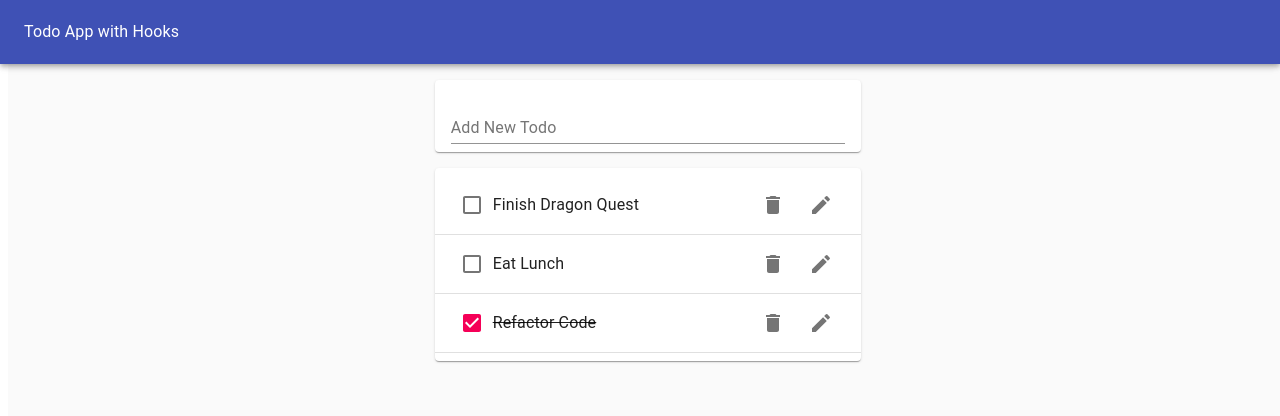
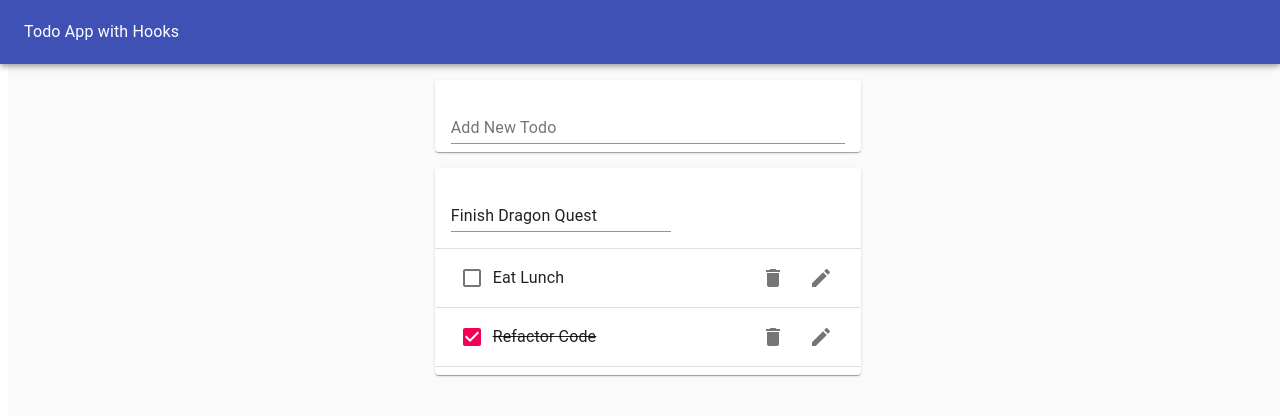
Before and after one commit to ramonjmcastillo/hooks-todo, a React (Create React App) app: page / in a window 1280 px wide. Both pictures are taken after a click on the button 821 px from the left and 205 px from the top of the page. Shown: the top 416 px of the page. Built offline with nearby package versions, Linux system fonts and the light colour scheme.

Commit message:
Added edit functionality for the todo

```diff
--- /dev/null
+++ b/src/TodoApp/EditForm.js/EditForm.js
@@ -0,0 +1,27 @@
+import React from "react";
+import TextField from "@material-ui/core/TextField";
+import useInputState from "../../hooks/useInputState";
+
+function EditForm({ editTodo, id, task, toggleIsEditing }) {
+  const [value, handleChange, reset] = useInputState(task);
+
+  return (
+    <form
+      onSubmit={e => {
+        e.preventDefault();
+        editTodo(id, value);
+        reset();
+        toggleIsEditing();
+      }}
+    >
+      <TextField
+        margin="normal"
+        value={value}
+        onChange={handleChange}
+        fullWidth
+      />
+    </form>
+  );
+}
+
+export default EditForm;
--- a/src/TodoApp/TodoApp.js
+++ b/src/TodoApp/TodoApp.js
@@ -51,6 +51,14 @@ function TodoApp() {
     setTodos(updateTodos);
   };
 
+  const editTodo = (todoId, newTask) => {
+    const updateTodos = todos.map(todo => {
+      return todo.id === todoId ? { ...todo, task: newTask } : todo;
+    });
+
+    setTodos(updateTodos);
+  };
+
   return (
     <Paper
       style={{
@@ -75,6 +83,7 @@ function TodoApp() {
             toggleTodo={toggleTodo}
             removeTodo={removeTodo}
             todos={todos}
+            editTodo={editTodo}
           />
         </Grid>
       </Grid>
--- a/src/TodoApp/TodoList/Todo.js
+++ b/src/TodoApp/TodoList/Todo.js
@@ -6,10 +6,23 @@ import IconButton from "@material-ui/core/IconButton";
 import DeleteIcon from "@material-ui/icons/Delete";
 import EditIcon from "@material-ui/icons/Edit";
 import ListItemSecondaryAction from "@material-ui/core/ListItemSecondaryAction";
+import useToggleState from "../../hooks/useToggleState";
+import EditForm from "../EditForm.js/EditForm";
 
-const Todo = ({ task, completed, removeTodo, toggleTodo, id }) => {
+const Todo = ({ task, completed, removeTodo, toggleTodo, id, editTodo }) => {
+  const [isEditing, toggleIsEditing] = useToggleState(false);
+
   return (
     <ListItem>
+      {isEditing ? (
+        <EditForm
+          id={id}
+          editTodo={editTodo}
+          task={task}
+          toggleIsEditing={toggleIsEditing}
+        />
+      ) : (
+        <>
           <Checkbox
             onClick={() => {
               toggleTodo(id);
@@ -27,10 +40,12 @@ const Todo = ({ task, completed, removeTodo, toggleTodo, id }) => {
             <IconButton onClick={() => removeTodo(id)} aria-label="Delete">
               <DeleteIcon />
             </IconButton>
-        <IconButton aria-label="Edit">
+            <IconButton aria-label="Edit" onClick={toggleIsEditing}>
               <EditIcon />
             </IconButton>
           </ListItemSecondaryAction>
+        </>
+      )}
     </ListItem>
   );
 };
--- a/src/TodoApp/TodoList/TodoList.jsx
+++ b/src/TodoApp/TodoList/TodoList.jsx
@@ -21,6 +21,7 @@ const TodoList = props => {
                 key={todo.id}
                 completed={todo.completed}
                 toggleTodo={props.toggleTodo}
+                editTodo={props.editTodo}
               />
               <Divider />
             </>
--- /dev/null
+++ b/src/hooks/useToggleState.js
@@ -0,0 +1,11 @@
+import { useState } from "react";
+
+const useToggleState = (initialValue = false) => {
+  const [state, setState] = useState(initialValue);
+  const toggle = () => {
+    setState(!state);
+  };
+  return [state, toggle];
+};
+
+export default useToggleState;
```
Lines whose indentation alone changed are shown as unchanged.
